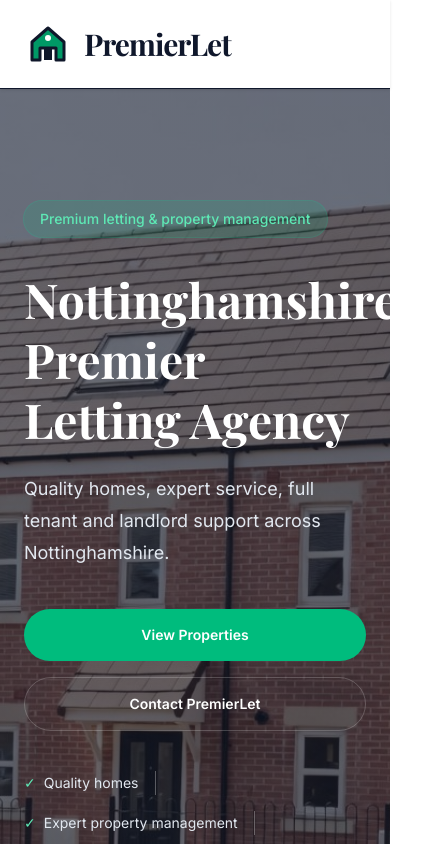
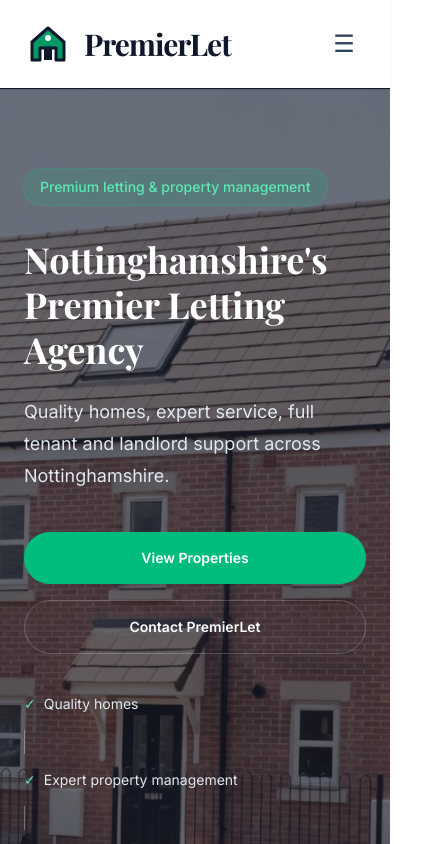
Before and after one commit to jokerai0799/jokerai0799-premierlet-2026-04-03, a Next.js app: page / in a window 390 px wide. Shown: the top 844 px of the page, 429 px wide, since content can reach past the window. Built offline with nearby package versions, Linux system fonts and the light colour scheme.

Commit message:
Improve mobile responsiveness across landing page

```diff
--- a/src/app/page.tsx
+++ b/src/app/page.tsx
@@ -90,6 +90,7 @@
   const [typeFilter, setTypeFilter] = useState('');
   const [selectedInterest, setSelectedInterest] = useState<string[]>([]);
   const [selectedProperty, setSelectedProperty] = useState<Property | null>(null);
+  const [mobileMenuOpen, setMobileMenuOpen] = useState(false);
 
   const filteredProperties = useMemo(() => {
     let filtered = [...propertiesData];
@@ -120,6 +121,8 @@
     setBedFilter('');
     setTypeFilter('');
   };
+
+  const closeMobileMenu = () => setMobileMenuOpen(false);
 
   const handleSubmit = (e: React.FormEvent<HTMLFormElement>) => {
     e.preventDefault();
@@ -154,17 +157,48 @@
               <a href="#properties" className="nav-link text-sm font-medium text-slate-700">Properties</a>
               <a href="#contact" className="nav-link text-sm font-medium text-slate-700">Contact</a>
             </div>
+
+            <div className="flex items-center gap-x-4 md:hidden">
+              <a href="tel:01159654919" className="hidden items-center gap-x-2 rounded-2xl bg-slate-900 px-4 py-2 text-sm font-semibold text-white sm:flex">
+                Call
+              </a>
+              <button
+                type="button"
+                aria-label="Toggle mobile menu"
+                onClick={() => setMobileMenuOpen((open) => !open)}
+                className="flex h-11 w-11 items-center justify-center rounded-2xl text-2xl text-slate-700 hover:text-emerald-600"
+              >
+                {mobileMenuOpen ? '×' : '☰'}
+              </button>
+            </div>
           </div>
+
+          {mobileMenuOpen ? (
+            <div className="border-t bg-white px-6 py-6 md:hidden">
+              <div className="flex flex-col gap-y-5 text-base font-medium text-slate-700">
+                <a href="#home" onClick={closeMobileMenu}>Home</a>
+                <a href="#landlords" onClick={closeMobileMenu}>Landlords</a>
+                <a href="#tenants" onClick={closeMobileMenu}>Tenants</a>
+                <a href="#properties" onClick={closeMobileMenu}>Properties</a>
+                <a href="#contact" onClick={closeMobileMenu}>Contact</a>
+                <div className="pt-4">
+                  <a href="tel:01159654919" className="flex h-12 w-full items-center justify-center rounded-3xl bg-emerald-600 font-semibold text-white">
+                    Call 0115 965 4919
+                  </a>
+                </div>
+              </div>
+            </div>
+          ) : null}
         </div>
       </nav>
 
       <section id="home" className="hero-bg text-white">
-        <div className="mx-auto max-w-screen-2xl px-6 py-28 sm:py-36">
+        <div className="mx-auto max-w-screen-2xl px-6 py-20 sm:py-28 lg:py-36">
           <div className="max-w-4xl">
             <span className="inline-flex rounded-full bg-emerald-500/15 px-4 py-2 text-sm font-medium text-emerald-300 ring-1 ring-emerald-400/25">
               Premium letting & property management
             </span>
-            <h1 className="heading-font mt-8 text-5xl leading-tight sm:text-6xl lg:text-7xl">
+            <h1 className="heading-font mt-8 text-4xl leading-tight sm:text-6xl lg:text-7xl">
               Nottinghamshire&apos;s Premier Letting Agency
             </h1>
             <p className="mt-6 max-w-2xl text-lg leading-8 text-slate-200 sm:text-xl">
@@ -178,7 +212,7 @@
                 Contact PremierLet
               </a>
             </div>
-            <div className="mt-10 flex flex-wrap items-center gap-4 text-sm text-slate-200">
+            <div className="mt-10 flex flex-col items-start gap-4 text-sm text-slate-200 sm:flex-row sm:flex-wrap sm:items-center">
               <div className="flex items-center gap-x-2">
                 <span className="text-emerald-300">✓</span>
                 <span>Quality homes</span>
@@ -259,12 +293,12 @@
                   </div>
                 </div>
 
-                <div className="flex items-center justify-between gap-8 rounded-3xl bg-white p-8 text-slate-700 shadow-sm sm:col-span-2">
+                <div className="flex flex-col items-start justify-between gap-8 rounded-3xl bg-white p-8 text-slate-700 shadow-sm sm:col-span-2 sm:flex-row sm:items-center">
                   <div>
                     <div className="text-6xl font-semibold text-emerald-600">£100</div>
                     <div className="text-xs uppercase tracking-widest">Arrangement fee per new tenancy</div>
                   </div>
-                  <div className="text-right">
+                  <div className="text-left sm:text-right">
                     <div className="text-2xl text-emerald-600">+ 10% of rent collected</div>
                     <div className="mt-1 text-sm text-slate-400">Monthly payments direct to your bank</div>
                   </div>
@@ -305,8 +339,8 @@
                     text: 'Urgent repairs? Maintenance request? We’re here. We act as the bridge between you and your landlord.',
                   },
                 ].map((step) => (
-                  <div key={step.number} className="flex gap-6">
-                    <div className="font-mono text-7xl font-bold text-emerald-200">{step.number}</div>
+                  <div key={step.number} className="flex gap-4 sm:gap-6">
+                    <div className="font-mono text-5xl font-bold text-emerald-200 sm:text-7xl">{step.number}</div>
                     <div>
                       <h4 className="text-xl font-semibold">{step.title}</h4>
                       <p className="text-slate-500">{step.text}</p>
@@ -456,7 +490,7 @@
               </div>
             </div>
 
-            <div className="rounded-3xl bg-white p-10 shadow-xl md:col-span-7">
+            <div className="rounded-3xl bg-white p-6 shadow-xl sm:p-10 md:col-span-7">
               <form onSubmit={handleSubmit} className="space-y-8">
                 <div className="grid grid-cols-1 gap-6 sm:grid-cols-2">
                   <div>
@@ -474,7 +508,7 @@
                   <textarea rows={5} className="w-full resize-none rounded-3xl border border-slate-200 px-6 py-4 outline-none focus:border-emerald-300" />
                 </div>
 
-                <button type="submit" className="flex h-14 w-full items-center justify-center gap-x-3 rounded-3xl bg-emerald-600 text-lg font-semibold text-white transition-all hover:bg-emerald-700">
+                <button type="submit" className="flex min-h-[56px] w-full items-center justify-center gap-x-3 rounded-3xl bg-emerald-600 px-4 text-center text-lg font-semibold text-white transition-all hover:bg-emerald-700">
                   SEND MESSAGE
                 </button>
               </form>
@@ -542,7 +576,7 @@
 
       {selectedProperty ? (
         <div onClick={() => setSelectedProperty(null)} className="fixed inset-0 z-[9999] flex items-center justify-center bg-black/70 p-4">
-          <div onClick={(e) => e.stopPropagation()} className="w-full max-w-2xl overflow-hidden rounded-3xl bg-white">
+          <div onClick={(e) => e.stopPropagation()} className="max-h-[90vh] w-full max-w-2xl overflow-y-auto rounded-3xl bg-white">
             <div className="p-8">
               <div className="flex items-start justify-between">
                 <div>
@@ -558,9 +592,9 @@
                 <div className="rounded-3xl bg-slate-100 py-4">Deposit protected</div>
               </div>
               <p className="mt-8">{selectedProperty.desc}</p>
-              <div className="mt-10 flex gap-4">
-                <button onClick={() => setSelectedProperty(null)} className="flex-1 rounded-3xl border border-slate-300 py-6 font-medium text-slate-400">Close</button>
-                <a href="#contact" onClick={() => setSelectedProperty(null)} className="flex-1 rounded-3xl bg-emerald-600 py-6 text-center font-semibold text-white">
+              <div className="mt-10 flex flex-col gap-4 sm:flex-row">
+                <button onClick={() => setSelectedProperty(null)} className="flex-1 rounded-3xl border border-slate-300 py-4 sm:py-6 font-medium text-slate-400">Close</button>
+                <a href="#contact" onClick={() => setSelectedProperty(null)} className="flex-1 rounded-3xl bg-emerald-600 py-4 text-center font-semibold text-white sm:py-6">
                   Apply now or book viewing
                 </a>
               </div>
```
